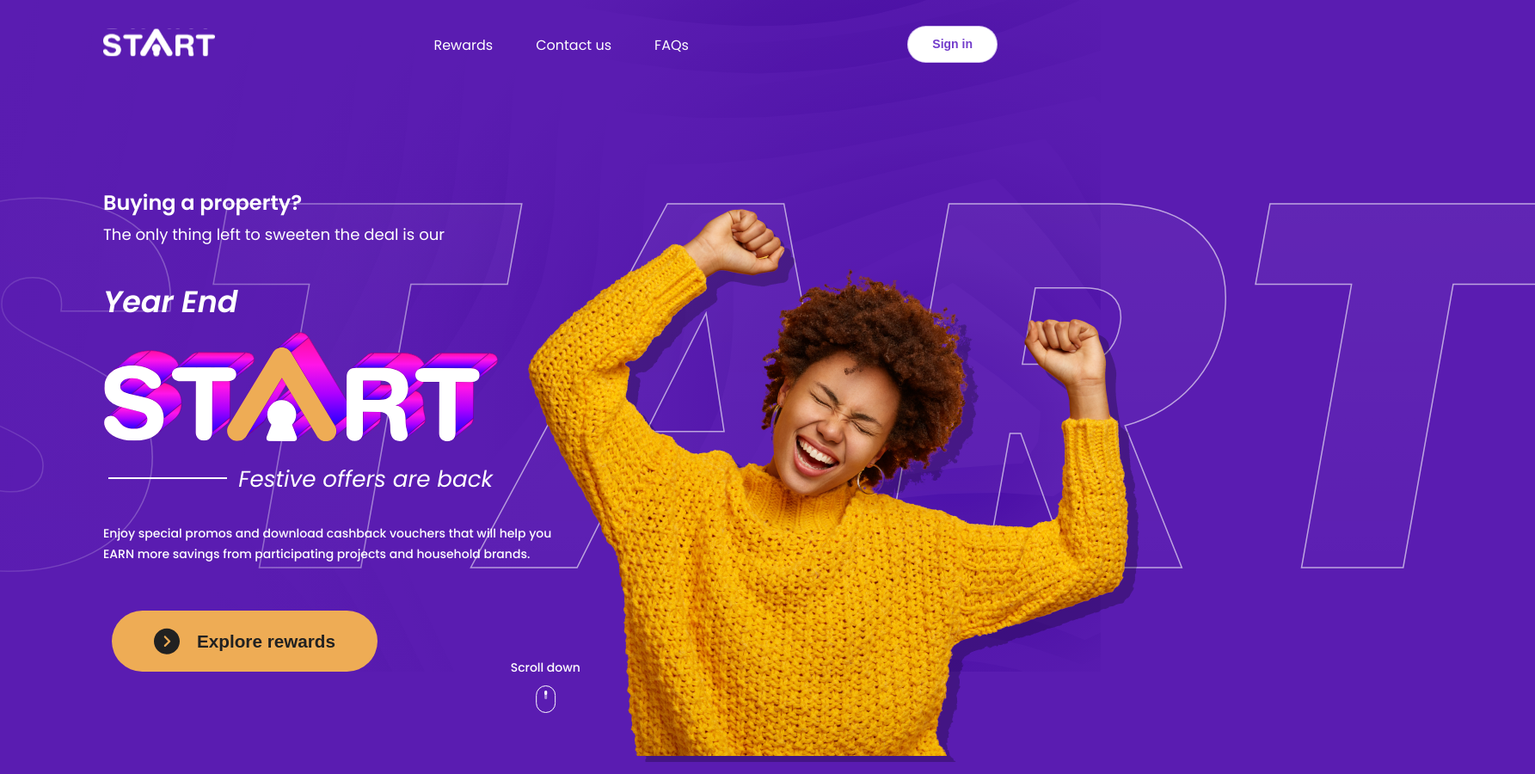
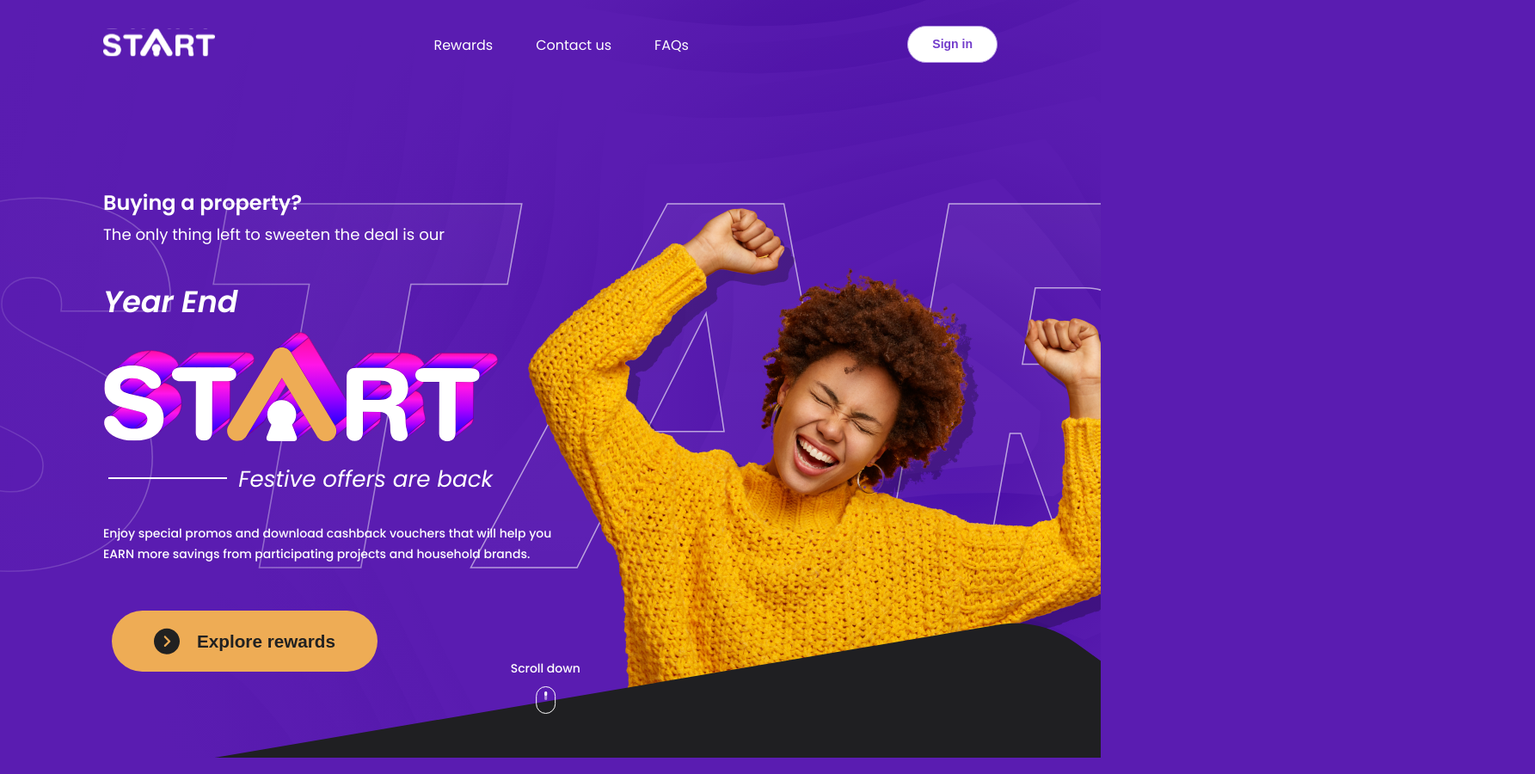
Before and after one commit to vishnu-pk-dev/StartProject, a Next.js app in the folder start-project/: page / in a window 1280 px wide. Shown: the whole page at 86% size, 1785 px wide, since content can reach past the window. Built offline with nearby package versions, Linux system fonts and the light colour scheme.

Commit message:
section1 desktop

```diff
--- a/start-project/src/app/components/Section1Container.tsx
+++ b/start-project/src/app/components/Section1Container.tsx
@@ -4,6 +4,7 @@
 // import arrowRuond from '../../../public/Vector-arrow-round.svg'
 // import women1 from '../../../public/joyful-afro-woman.png'
 // import mouseScroll from '../../../public/Mouse-icon.svg'
+import vector16 from '../../../public/Vector-16.svg'
 import Section1Nav from './Section1Nav'
 import Section1Main from './Section1Main'
 import Section1Scroll from './Section1Scroll'
@@ -50,6 +51,8 @@
         </div>
       </div> */}
       <Section1Scroll/>
+
+      <div><Image className='vector16' src={vector16} alt="vector16" /></div>
     </div>
     );
 }
--- a/start-project/src/sass/styles.css
+++ b/start-project/src/sass/styles.css
@@ -15,6 +15,7 @@
   background-image: url("../../public/Webby.svg");
   width: 100%;
   position: relative;
+  overflow: hidden;
 }
 #section-1 .bg-elements {
   position: absolute;
@@ -72,13 +73,20 @@
   border: 1px solid rgba(115, 61, 203, 0.3);
   padding: 10px 28px;
   border-radius: 100px;
+  text-align: center;
   color: #733dcb;
   font-style: normal;
   font-weight: 600;
   font-size: 14px;
   line-height: 21px;
   margin-bottom: 2px;
+  border-style: inset;
+  border: 1px solid #b89ce4;
   cursor: pointer;
+  transition: all 0.1s;
+}
+#section-1 .container nav button:hover {
+  background: #ebdcff;
 }
 #section-1 .main {
   display: flex;
@@ -135,12 +143,14 @@
 #section-1 .main-content button {
   margin-top: 9.5%;
   margin-left: 1.8%;
+  margin-bottom: 100px;
   display: flex;
   justify-content: center;
   padding: 20px 49px;
   background-color: #eeac55;
   border: none;
   border-radius: 100px;
+  transition: all 0.1s;
 }
 #section-1 .main-content button .button-ico {
   margin-right: 20px;
@@ -153,13 +163,17 @@
   color: #212121;
   white-space: nowrap;
 }
+#section-1 .main-content button:hover {
+  transform: translate(-3%, -3%);
+  box-shadow: 12px 13px rgba(0, 0, 0, 0.25);
+}
 #section-1 .main-img-right {
   width: 500px;
   position: relative;
 }
 #section-1 .main-img-right .img-right {
   position: absolute;
-  top: -5%;
+  top: -4.3%;
   right: -46%;
   z-index: -1;
 }
@@ -170,7 +184,7 @@
   align-items: center;
   left: 50%;
   transform: translateX(-57%);
-  bottom: -7%;
+  bottom: 5%;
 }
 #section-1 .mouse-scroll-text {
   font-weight: 500;
@@ -178,4 +192,10 @@
   color: #ffffff;
   line-height: 150%;
   margin-bottom: 10px;
+}
+#section-1 .vector16 {
+  position: absolute;
+  bottom: -56.6%;
+  right: -34.5%;
+  z-index: -1;
 }/*# sourceMappingURL=styles.css.map */
--- a/start-project/src/sass/styles.scss
+++ b/start-project/src/sass/styles.scss
@@ -14,12 +14,10 @@
 }
 
 #section-1 {
-  //   background-color: $primary;
   background-image: url("../../public/Webby.svg");
-  // height: 100vh;
   width: 100%;
   position: relative;
-
+  overflow: hidden;
   .bg-elements {
     position: absolute;
     width: 100%;
@@ -73,7 +71,6 @@
       justify-content: space-between;
       align-items: center;
       //   .logo {
-
       //   }
       .nav-links {
         display: flex;
@@ -89,13 +86,20 @@
         border: 1px solid rgba(115, 61, 203, 0.3);
         padding: 10px 28px;
         border-radius: 100px;
+        text-align: center;
         color: #733dcb;
         font-style: normal;
         font-weight: 600;
         font-size: 14px;
         line-height: 21px;
         margin-bottom: 2px;
+        border-style: inset;
+        border: 1px solid #b89ce4;
         cursor: pointer;
+        transition: all 0.1s;
+        &:hover {
+          background: #ebdcff;
+        }
       }
     }
   }
@@ -152,6 +156,7 @@
       button {
         margin-top: 9.5%;
         margin-left: 1.8%;
+        margin-bottom: 100px;
         display: flex;
         // align-items: center;
         justify-content: center;
@@ -159,6 +164,7 @@
         background-color: #eeac55;
         border: none;
         border-radius: 100px;
+        transition: all 0.1s;
         .button-ico {
           margin-right: 20px;
         }
@@ -167,10 +173,13 @@
           font-weight: 600;
           font-size: 20.7px;
           line-height: 150%;
-          // letter-spacing: 0.02em;
 
           color: #212121;
           white-space: nowrap;
+        }
+        &:hover {
+          transform: translate(-3%, -3%);
+          box-shadow: 12px 13px rgba(0, 0, 0, 0.25);
         }
       }
     }
@@ -179,7 +188,7 @@
       position: relative;
       .img-right {
         position: absolute;
-        top: -5%;
+        top: -4.3%;
         right: -46%;
         z-index: -1;
       }
@@ -192,7 +201,7 @@
     align-items: center;
     left: 50%;
     transform: translateX(-57%);
-    bottom: -7%;
+    bottom: 5%;
     &-text {
       font-weight: 500;
       font-size: 14px;
@@ -201,4 +210,10 @@
       margin-bottom: 10px;
     }
   }
+  .vector16 {
+    position: absolute;
+    bottom: -56.6%;
+    right: -34.5%;
+    z-index: -1;
+  }
 }
```
Also changed, not shown: start-project/public/Vector-16.svg (added), 1 other file (tests, documents, lock files or other folders).
